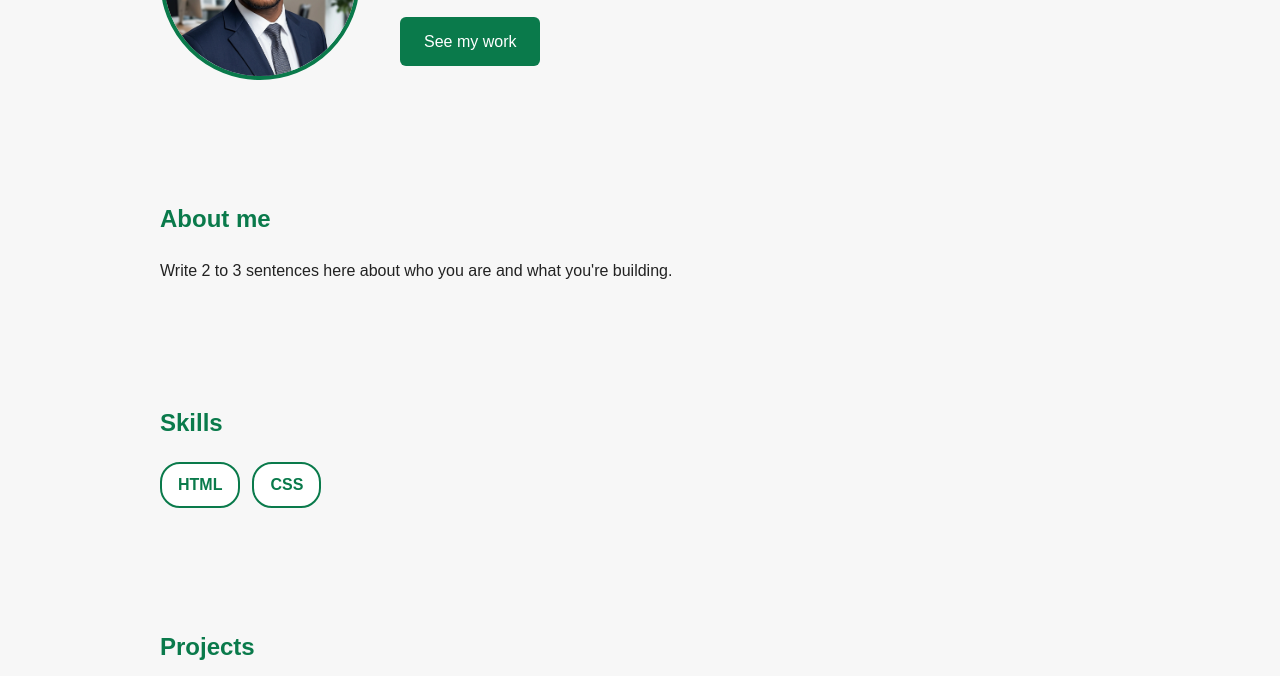
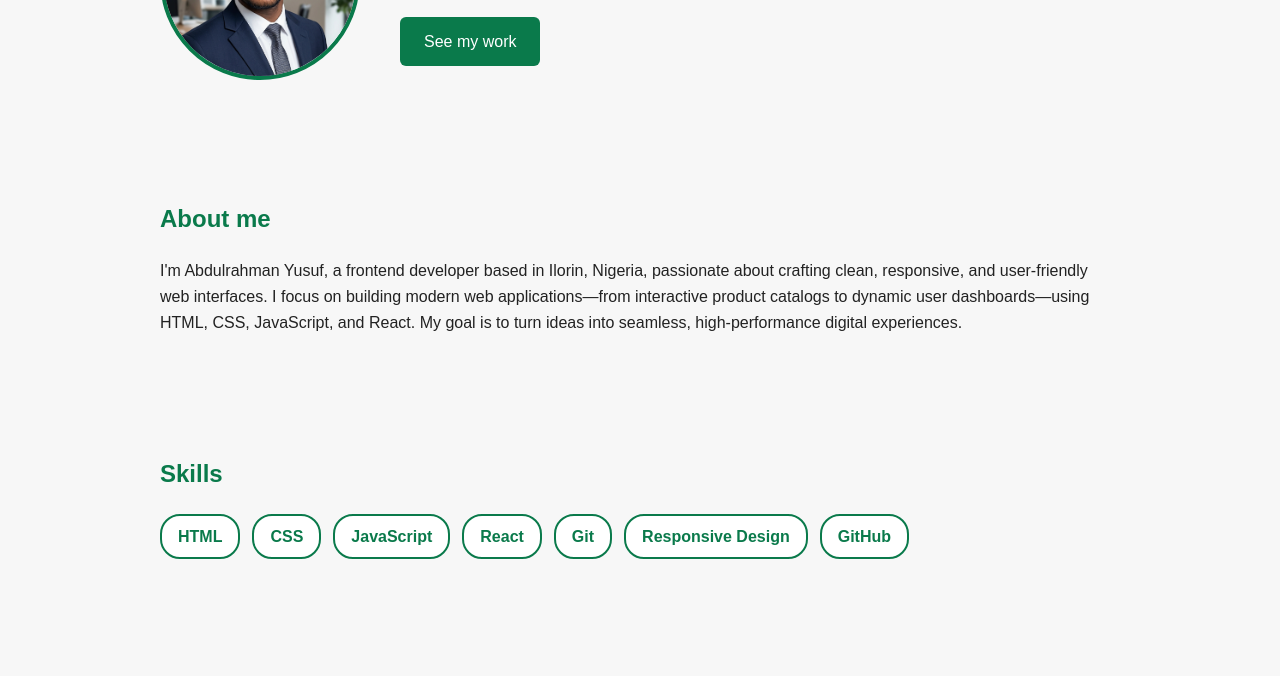
Before and after one commit to Abdulktg/My-Portfolio, a plain HTML site: page index.html in a window 1280 px wide. Shown: the part 252-928 px from the top of the page. Drawn offline with Linux system fonts and the light colour scheme.

Commit message:
added about me description and email address

```diff
--- a/index.html
+++ b/index.html
@@ -21,7 +21,13 @@
           <li><a href="#contact">Contact</a></li>
         </ul>
       </nav>
-      <button id="theme-toggle" class="theme-toggle" aria-label="Toggle dark mode">🌙</button>
+      <button
+        id="theme-toggle"
+        class="theme-toggle"
+        aria-label="Toggle dark mode"
+      >
+        🌙
+      </button>
     </header>
 
     <main>
@@ -41,8 +47,12 @@
       <section id="about">
         <h2>About me</h2>
         <p>
-          Write 2 to 3 sentences here about who you are and what you're
-          building.
+          I'm Abdulrahman Yusuf, a frontend developer based in Ilorin, Nigeria,
+          passionate about crafting clean, responsive, and user-friendly web
+          interfaces. I focus on building modern web applications—from
+          interactive product catalogs to dynamic user dashboards—using HTML,
+          CSS, JavaScript, and React. My goal is to turn ideas into seamless,
+          high-performance digital experiences.
         </p>
       </section>
 
@@ -51,6 +61,11 @@
         <ul class="skills-list">
           <li>HTML</li>
           <li>CSS</li>
+          <li>JavaScript</li>
+          <li>React</li>
+          <li>Git</li>
+          <li>Responsive Design</li>
+          <li>GitHub</li>
         </ul>
       </section>
 
@@ -68,7 +83,7 @@
 
       <section id="contact">
         <h2>Contact</h2>
-        <p>Email: your-email@example.com</p>
+        <p>Email: abduly419@gmail.com</p>
       </section>
     </main>
 
```
